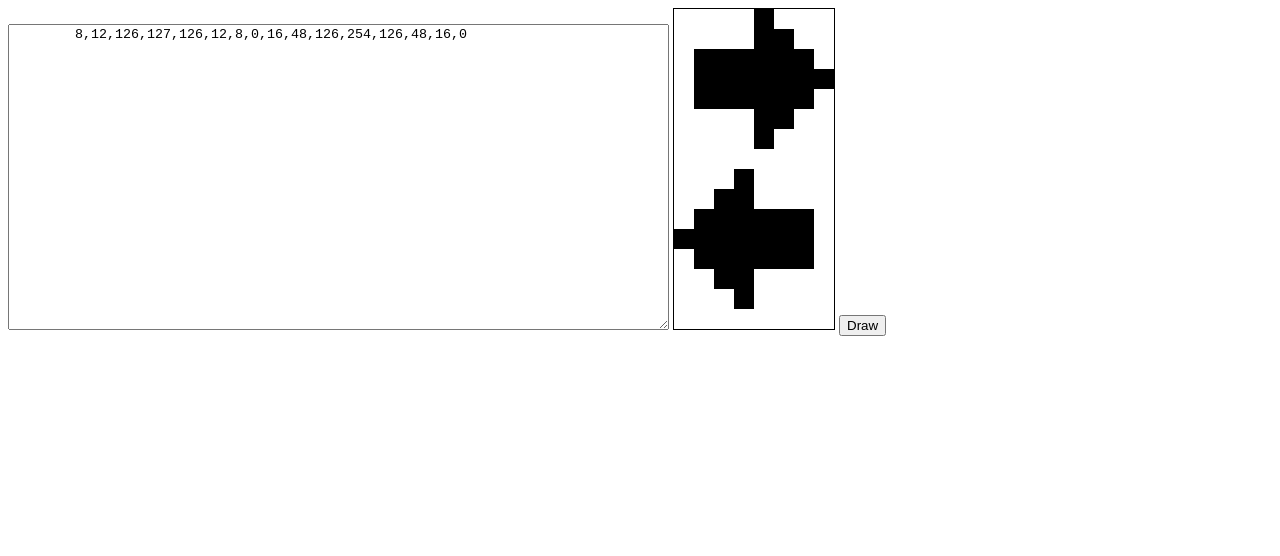
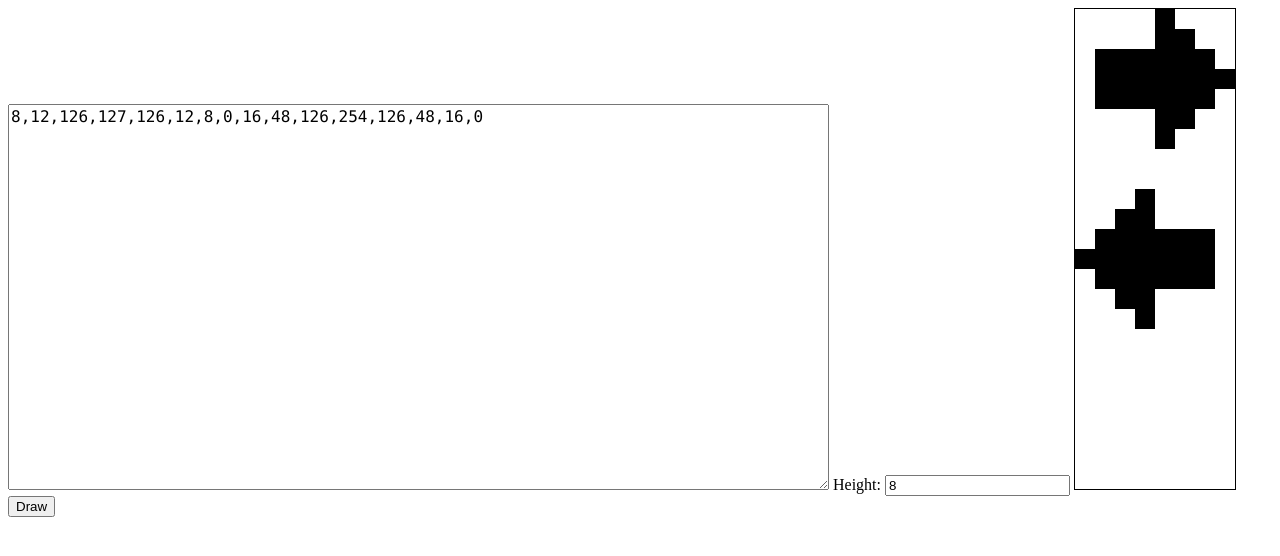
Before and after one commit to jtsom/DisplayListDecoder, a plain HTML site: page JS/bitmap.html in a window 1280 px wide. Both pictures are taken after a click on the button "Draw". Drawn offline with Linux system fonts and the light colour scheme.

Commit message:
Height of images for spacing

```diff
--- a/JS/bitmap.html
+++ b/JS/bitmap.html
@@ -10,13 +10,18 @@
         #bits {
             border: 1px solid black;
         }
+        #bitmap {
+            font-family: Menlo, monospace;
+            font-size: 12pt;
+        }
     </style>
 </head>
 
 <body>
     <textarea name="bitmap" id="bitmap" cols="80" rows="20">
-        8,12,126,127,126,12,8,0,16,48,126,254,126,48,16,0
+8,12,126,127,126,12,8,0,16,48,126,254,126,48,16,0
     </textarea>
+    Height: <input type="text" id="e-height" value="8">
     <canvas id="bits" width="160" height="320"></canvas>
     <button onclick="draw()">Draw</button>
 </body>
--- a/JS/bitmap.js
+++ b/JS/bitmap.js
@@ -2,13 +2,16 @@ function draw() {
     const bits = document.getElementById("bits");
 
     const source = document.getElementById('bitmap').value;
+    const eHeight = parseInt(document.getElementById("e-height").value, 10);
+
     const sourceByteChars = source.replace(/\s/g, '').replace(',,', ',');
 
     const ctx = bits.getContext("2d");
 
     const dataArray = sourceByteChars.split(',');
 
-    bits.height = dataArray.length * 20;
+    bits.height = dataArray.length * 20 + eHeight * 20;
+    let yPos = 0;
 
     dataArray.forEach((byte, byteIndex) => {
         let sourceByte = '';
@@ -24,10 +27,10 @@ function draw() {
         x.split('').forEach((element, i) => {
             if (element === '1') {
                 const xPos = i * 20;
-                const yPos = byteIndex * 20;
-                ctx.fillRect(xPos, yPos, 20, 20);
+                ctx.fillRect(xPos, yPos * 20, 20, 20);
             }
         });
+        yPos += 1 + (((byteIndex + 1) % eHeight) === 0 ? 1 : 0);
     });
 
    //   for(i=0; i<8; i++){
```
Also changed, not shown: JS/index.html (+1 -1 lines).
